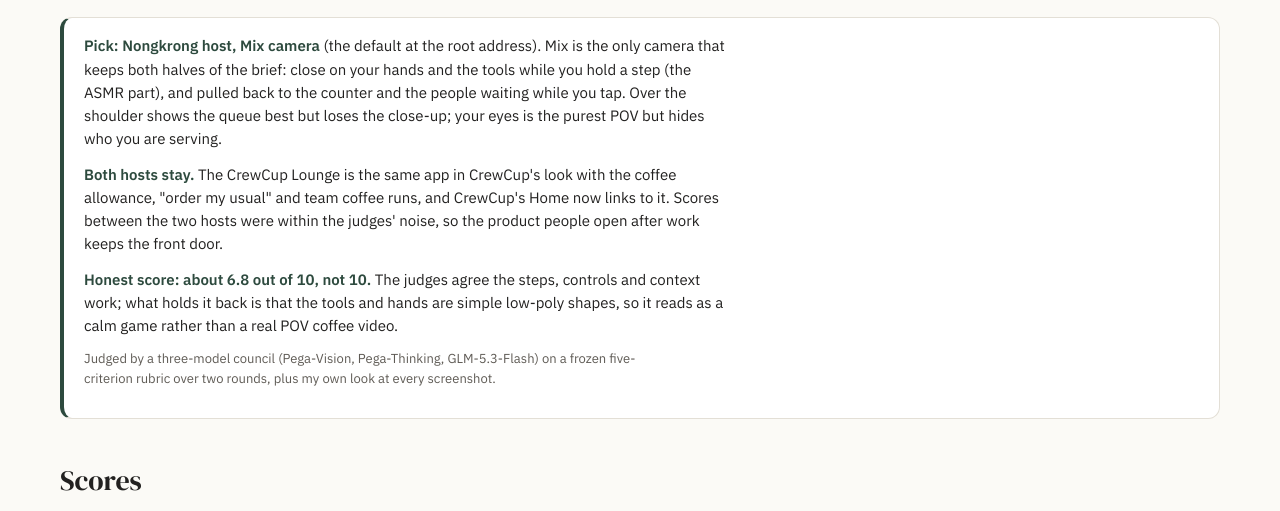
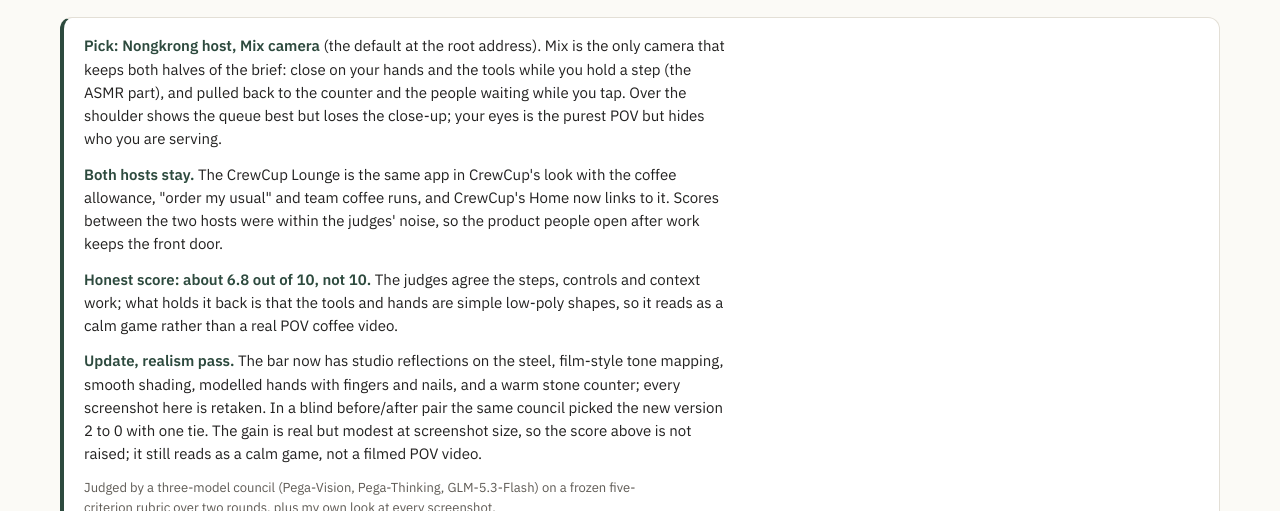
Before and after one commit to juw12/nongkrong, a plain HTML site: page versions.html in a window 1280 px wide. Shown: the part 220-731 px from the top of the page. Drawn offline with Linux system fonts and the light colour scheme.

Commit message:
Versions gallery: retake all 19 shots after the realism pass, note the blind before/after council result

```diff
--- a/versions.html
+++ b/versions.html
@@ -61,6 +61,7 @@
     <p><b>Pick: Nongkrong host, Mix camera</b> (the default at the root address). Mix is the only camera that keeps both halves of the brief: close on your hands and the tools while you hold a step (the ASMR part), and pulled back to the counter and the people waiting while you tap. Over the shoulder shows the queue best but loses the close-up; your eyes is the purest POV but hides who you are serving.</p>
     <p><b>Both hosts stay.</b> The CrewCup Lounge is the same app in CrewCup's look with the coffee allowance, "order my usual" and team coffee runs, and CrewCup's Home now links to it. Scores between the two hosts were within the judges' noise, so the product people open after work keeps the front door.</p>
     <p><b>Honest score: about 6.8 out of 10, not 10.</b> The judges agree the steps, controls and context work; what holds it back is that the tools and hands are simple low-poly shapes, so it reads as a calm game rather than a real POV coffee video.</p>
+    <p><b>Update, realism pass.</b> The bar now has studio reflections on the steel, film-style tone mapping, smooth shading, modelled hands with fingers and nails, and a warm stone counter; every screenshot here is retaken. In a blind before/after pair the same council picked the new version 2 to 0 with one tie. The gain is real but modest at screenshot size, so the score above is not raised; it still reads as a calm game, not a filmed POV video.</p>
     <p class="meta">Judged by a three-model council (Pega-Vision, Pega-Thinking, GLM-5.3-Flash) on a frozen five-criterion rubric over two rounds, plus my own look at every screenshot.</p>
   </div>
 
```
Also changed, not shown: versions/crewcup-fp-hold.jpg, versions/crewcup-fp-tap.jpg, versions/crewcup-guest.jpg, versions/crewcup-home.jpg, versions/crewcup-mix-hold.jpg, versions/crewcup-mix-tap.jpg, versions/crewcup-owner.jpg, versions/crewcup-phone.jpg, versions/crewcup-tp-hold.jpg, versions/crewcup-tp-tap.jpg, versions/nongkrong-fp-hold.jpg, versions/nongkrong-fp-tap.jpg, versions/nongkrong-guest.jpg, versions/nongkrong-mix-hold.jpg, 5 more files.
